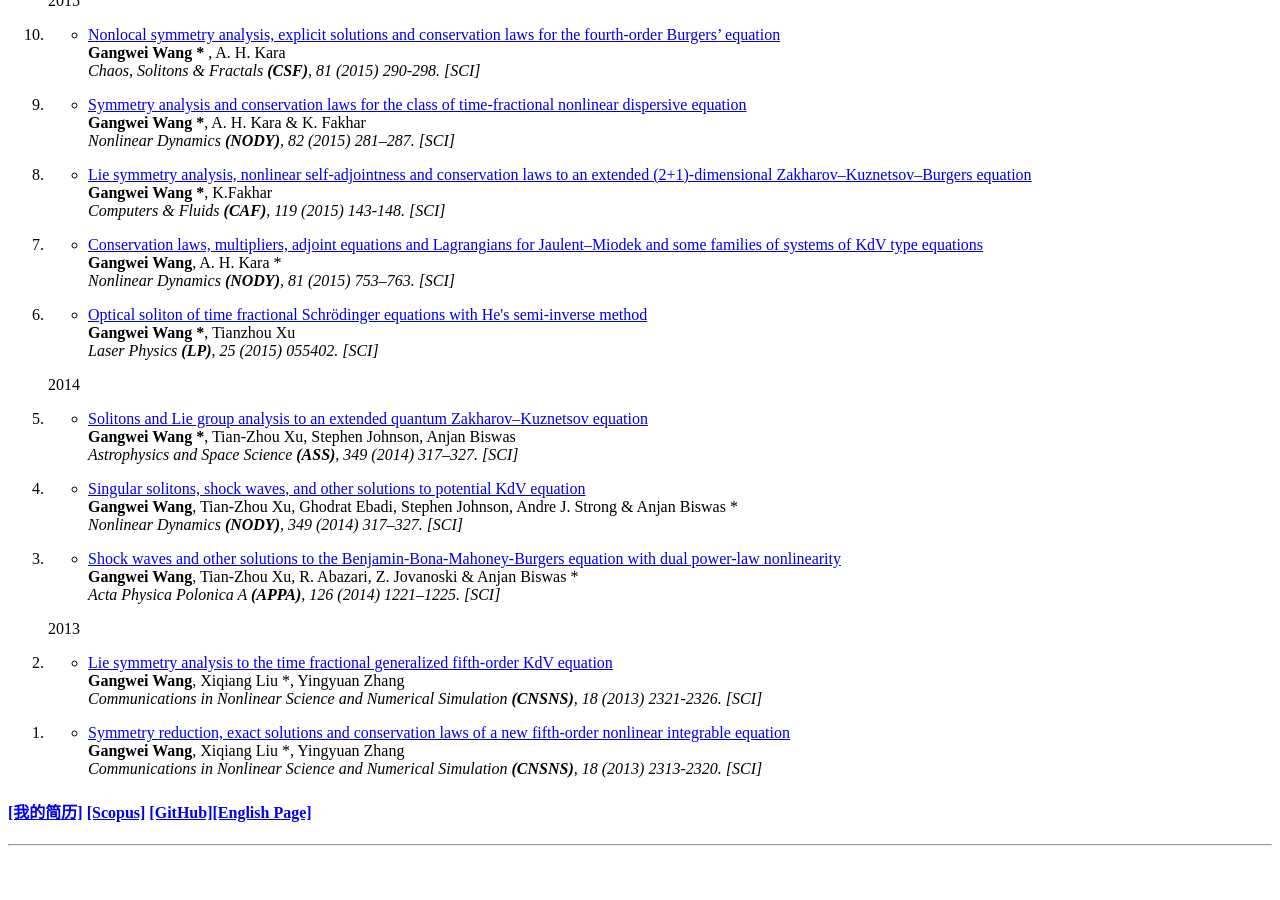
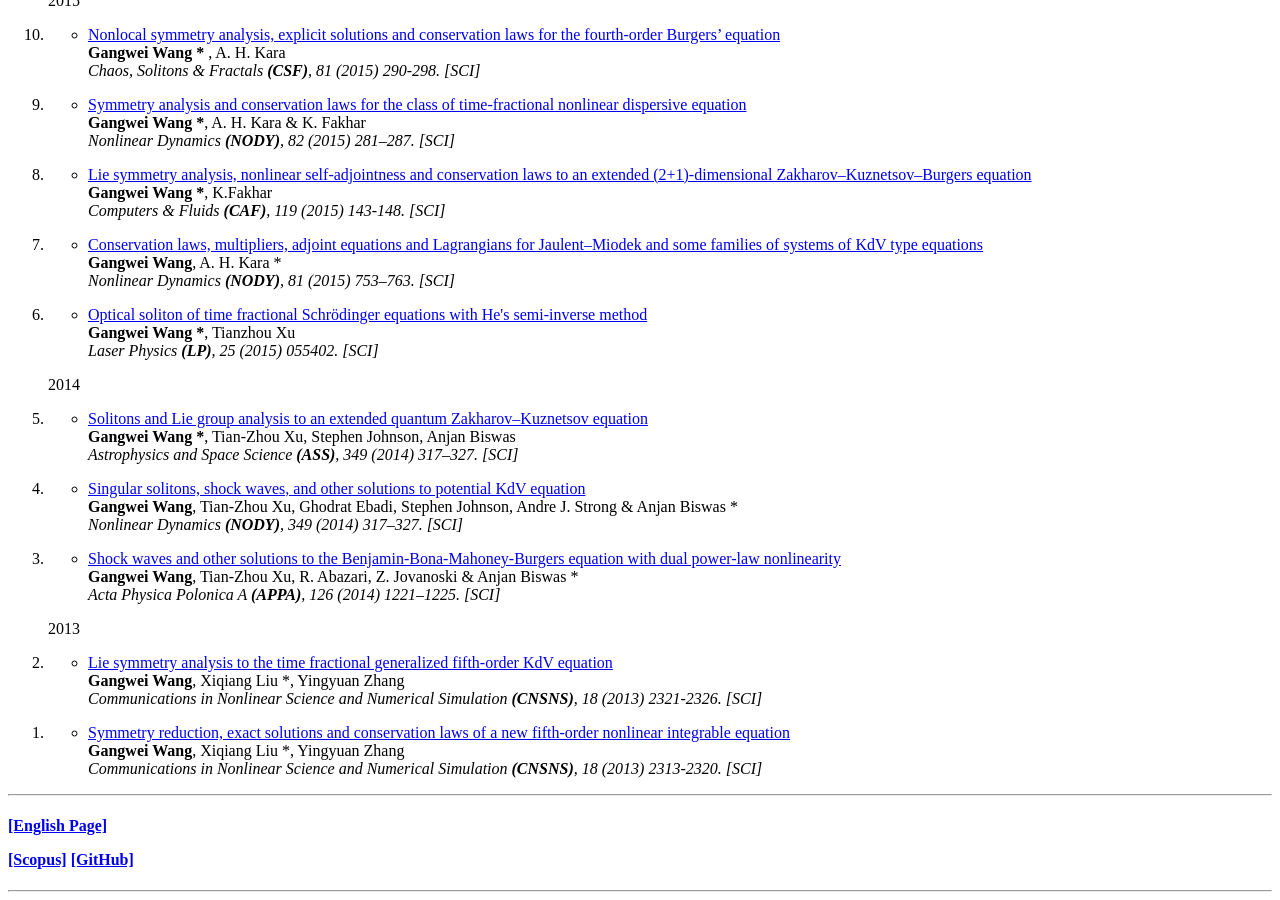
Before and after one commit to wanggangwei82/wanggangwei82.github.io, a Jekyll site: the page built from research/index.html, in a window 1280 px wide and 900 px high, scrolled down 2666 px. Built offline with Jekyll 4.4.1, drawn with Linux system fonts in a browser that asks for light colours; before the commit the page ends 3520 px from its top, so only the background shows below that.

Commit message:
Update index.html

```diff
--- a/research/index.html
+++ b/research/index.html
@@ -609,9 +609,13 @@
 
 
     </ol>
+<hr>
+
+
 
  <h4>
-       <a href="pdf/gangwei.pdf">[我的简历]</a> <a href="https://www.scopus.com/authid/detail.uri?authorId=56459163700">[Scopus]</a>
-  <a href="https://github.com/wanggangwei82">[GitHub]<a href="https://wanggangwei82.github.io/">[English Page]</a></p>
+   <p><strong><a href="https://wanggangwei82.github.io/">[English Page]</a></strong></p>
+   <a href="https://www.scopus.com/authid/detail.uri?authorId=56459163700">[Scopus]</a>
+  <a href="https://github.com/wanggangwei82">[GitHub]</p>
 
     </h4>
```
